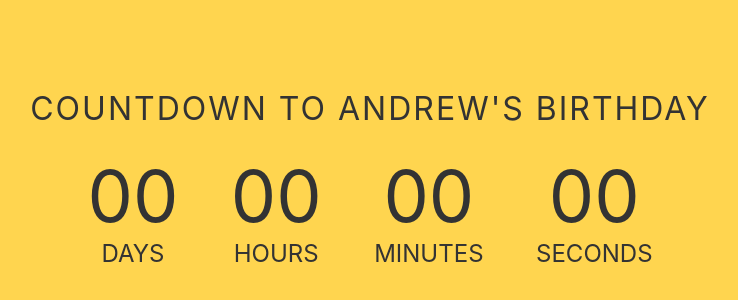
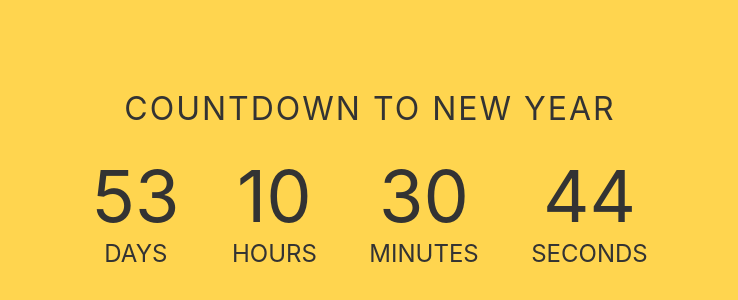
Before and after one commit to oksanastets-code/goit-js-hw-11-timer, a plain HTML site: page index.html in a window 1280 px wide. Shown: the part 210-510 px from the top of the page, without its empty margins (270-1008 px from the left). Drawn offline with Linux system fonts and the light colour scheme.

Commit message:
sets new Date

```diff
--- a/index.html
+++ b/index.html
@@ -9,7 +9,7 @@
   </head>
   <body>
     <div class="timer" id="timer-1">
-      <h1 id="headline">Countdown to Andrew's birthday</h1>
+      <h1 id="headline">Countdown to New Year</h1>
       <div class="field">
         <span class="value" data-value="days">00</span>
         <span class="label">Days</span>
--- a/timer.js
+++ b/timer.js
@@ -48,7 +48,7 @@ class CountdownTimer {
 const countdownTimer = new CountdownTimer({
   onTick: updateClockface,
   selector: "#timer-1",
-  targetDate: new Date("Oct 30, 2021"),
+  targetDate: new Date("Jan 01, 2022"),
 });
 
 countdownTimer.start();
```
